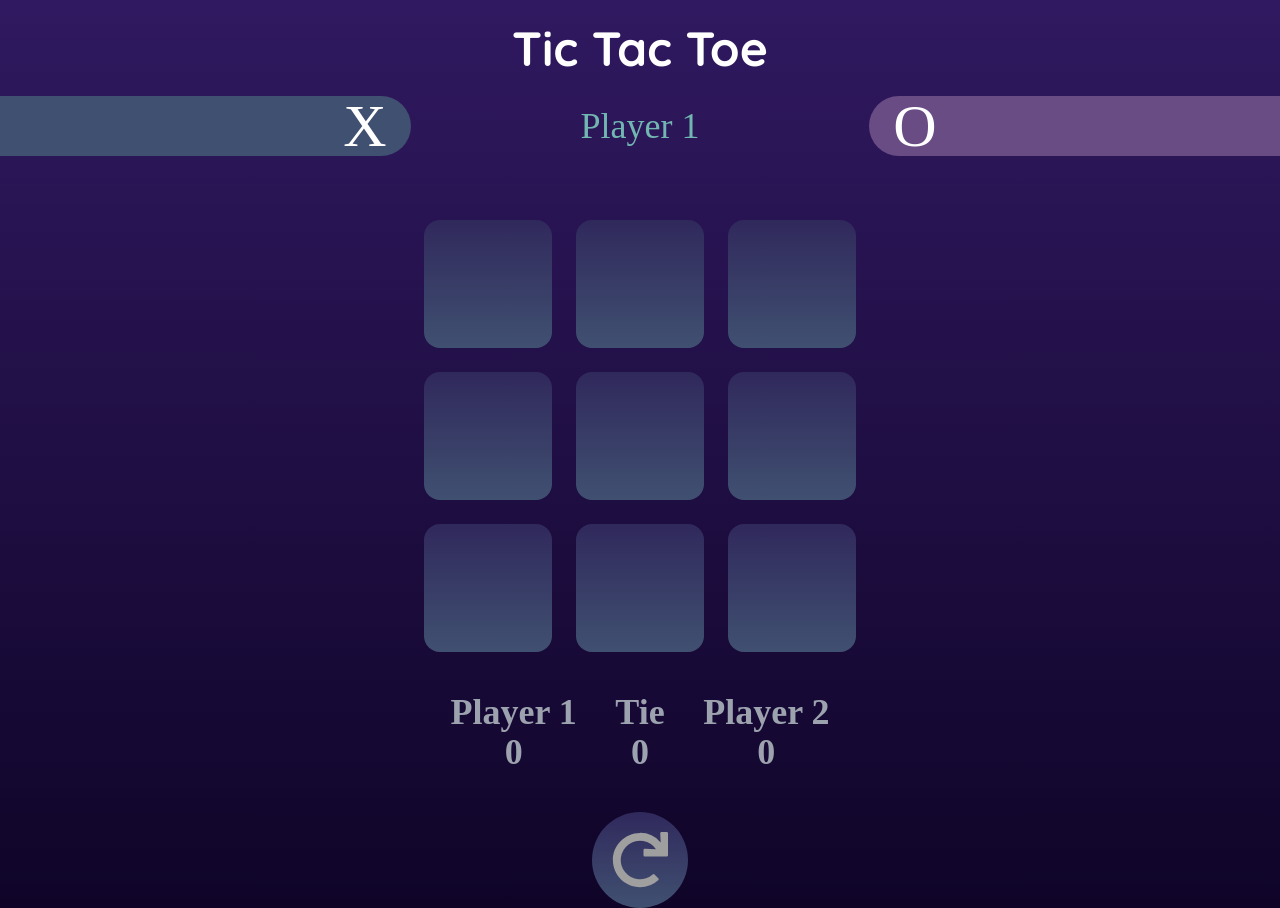
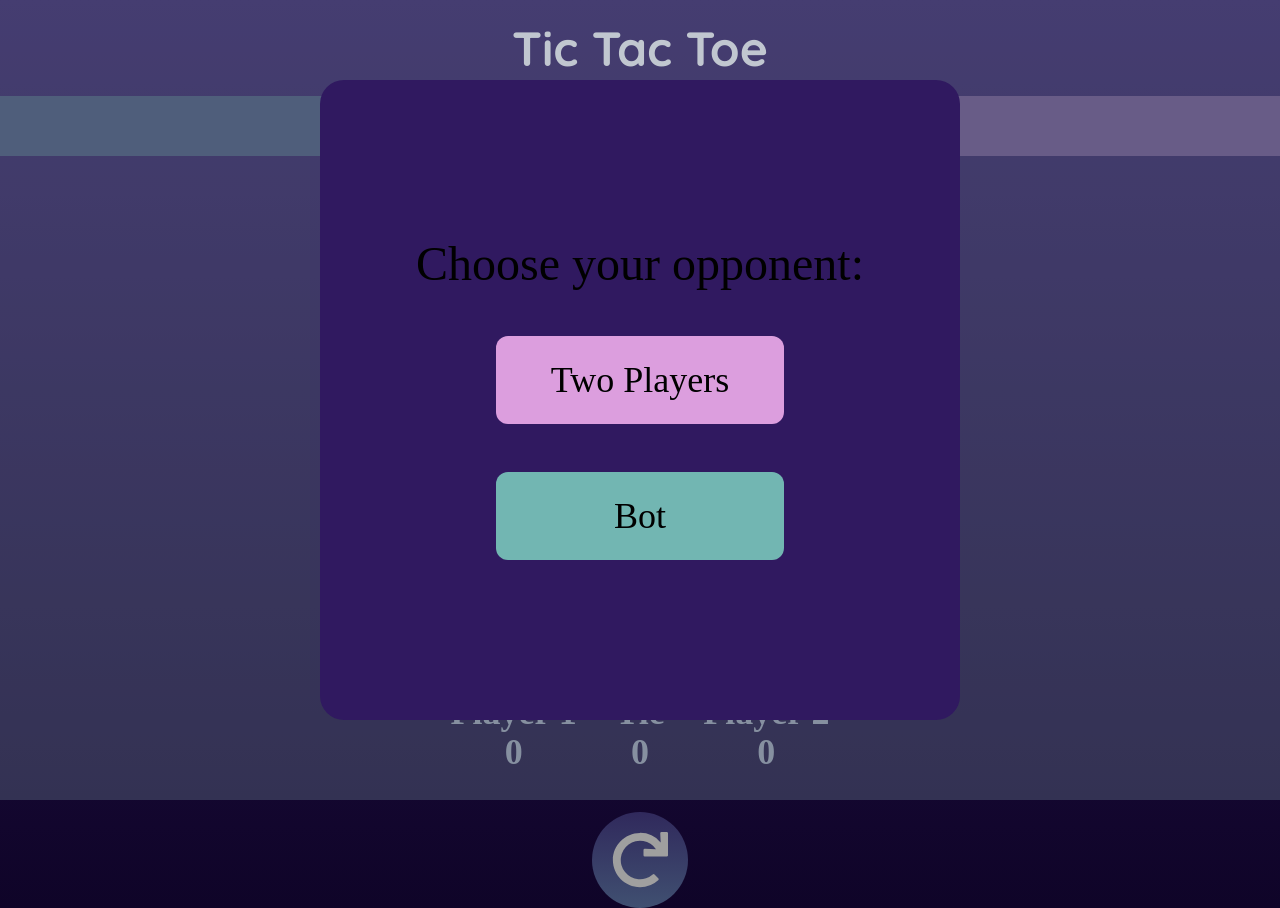
Before and after one commit to kimaru355/PRODIGY_WD_03, a React (Vite) app: page / in a window 1280 px wide. Built offline with nearby package versions, Linux system fonts and the light colour scheme; a web font is replaced by a local one.

Commit message:
project complete

```diff
--- a/src/home/TicTacToe.jsx
+++ b/src/home/TicTacToe.jsx
@@ -24,7 +24,7 @@ function TicTacToe() {
   const [board, setBoard] = useState(["", "", "", "", "", "", "", "", ""]);
   const [allButtons, setAllButtons] = useState([]);
   const [players, setPlayers] = useState({ one: 0, tie: 0, two: 0 });
-  const [choosePlayer, setChoosePlayer] = useState(false);
+  const [choosePlayer, setChoosePlayer] = useState(true);
   const [complete, setComplete] = useState({
     status: false,
     start: null,
```
